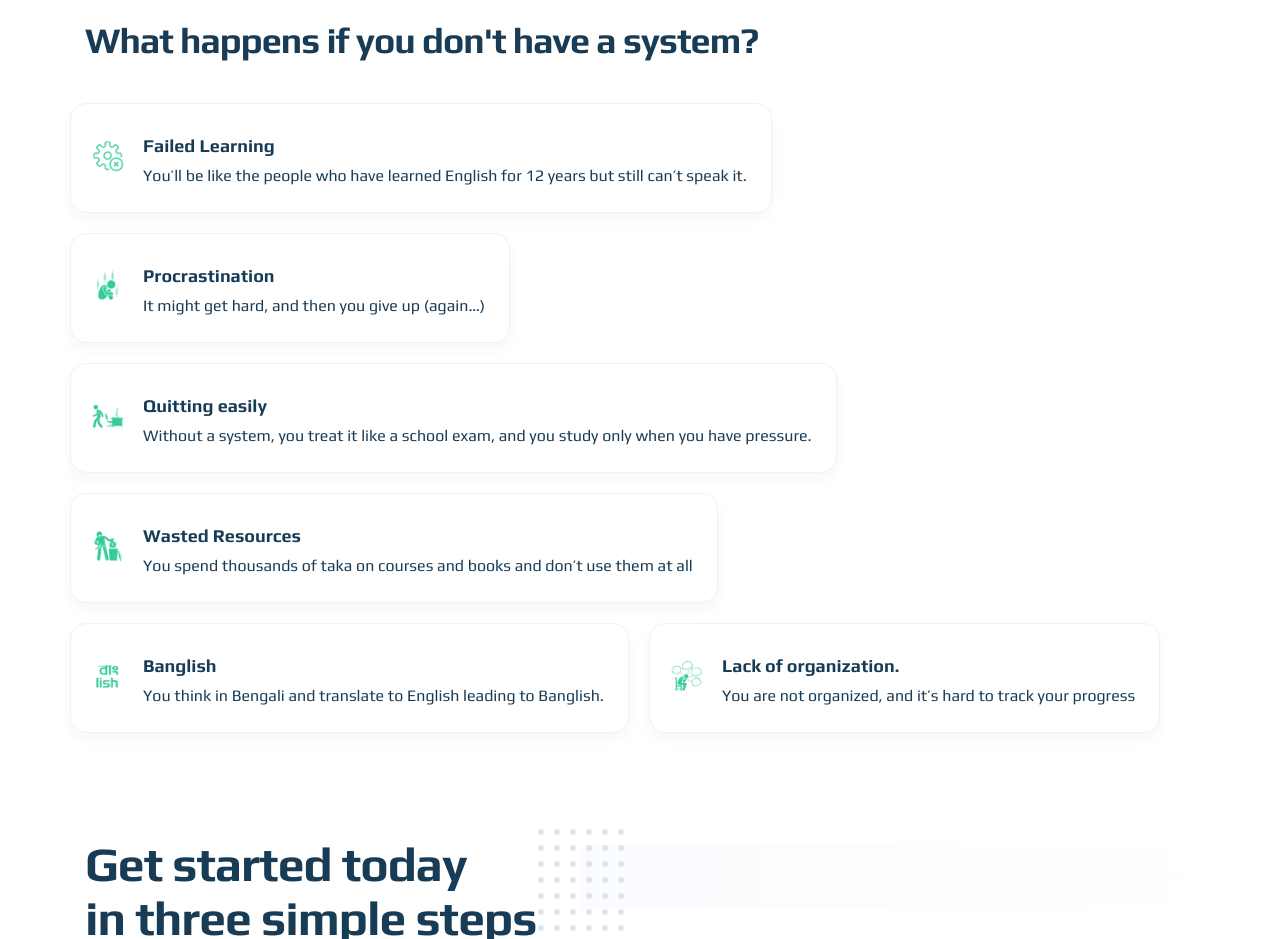
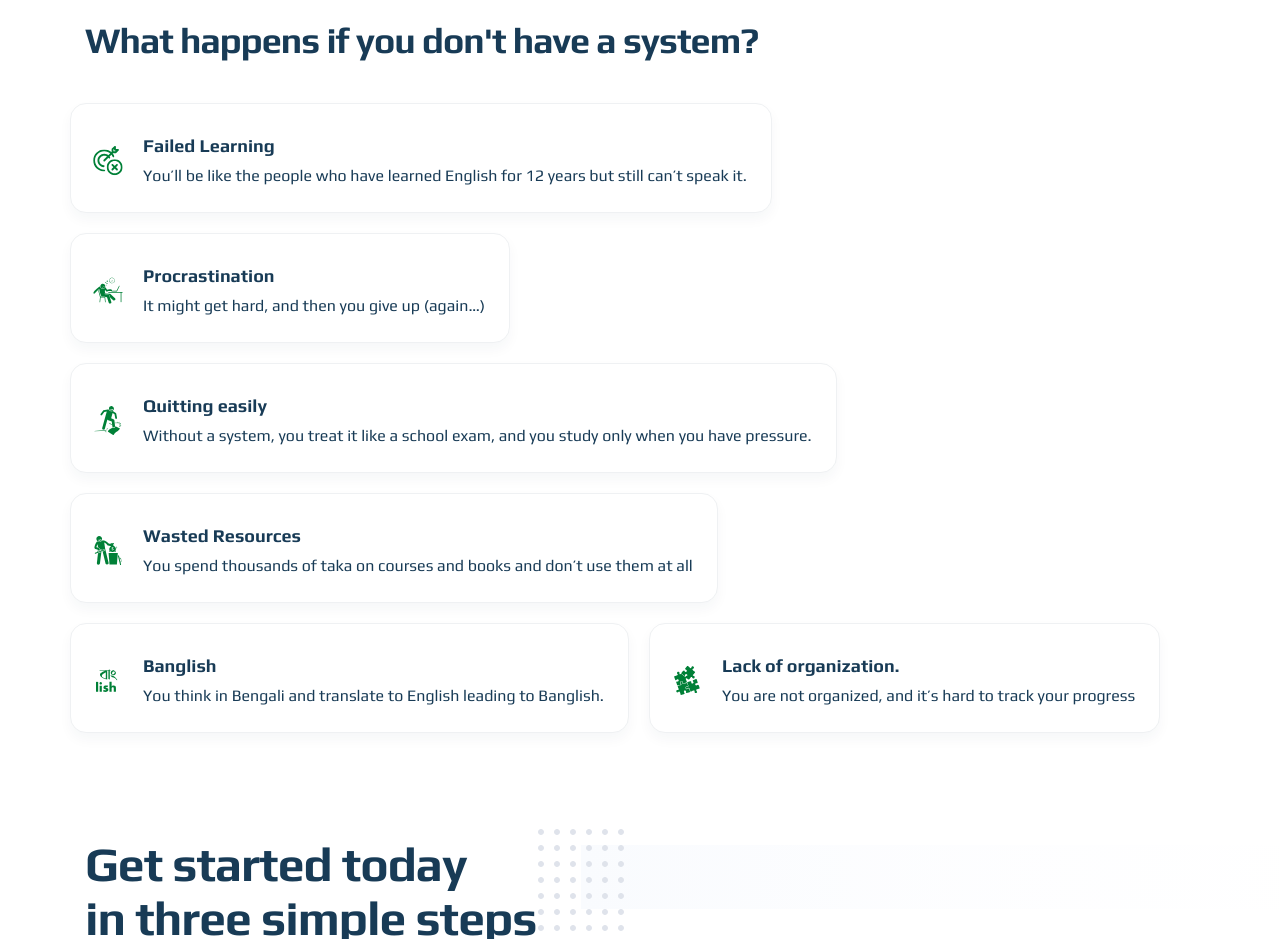
Before and after one commit to hr-sobuj/SproutSkill, a website with bundled scripts: page index.html in a window 1280 px wide. Shown: the part 900-1839 px from the top of the page. Built offline with nearby package versions, Linux system fonts and the light colour scheme; a script that the page names is missing.

Commit message:
some changes

```diff
--- a/index.html
+++ b/index.html
@@ -326,7 +326,7 @@
                     <div class="row align-items-stretch grid grid-cols-1 lg:grid-cols-3 gap-5">
                         <div class="col-span-1">
                             <div class="grid__inner">
-                                <img src="./assets/icons/1.png"
+                                <img src="./assets/icons/1.svg"
                                     alt="an icon of a laptop">
                                 <h5 class="headline-h5">
                                     Failed Learning
@@ -337,7 +337,7 @@
                         </div>
                         <div class="col-span-1">
                             <div class="grid__inner">
-                                <img src="./assets/icons/2.png"
+                                <img src="./assets/icons/2.svg"
                                     alt="an icon of a tablet">
                                 <h5 class="headline-h5">
                                     Procrastination
@@ -348,7 +348,7 @@
                         </div>
                         <div class="col-span-1">
                             <div class="grid__inner">
-                                <img src="./assets/icons/3.png"
+                                <img src="./assets/icons/3.svg"
                                     alt="an icon of a laptop">
                                 <h5 class="headline-h5">
                                     Quitting easily
@@ -359,7 +359,7 @@
                         </div>
                         <div class="col-span-1">
                             <div class="grid__inner">
-                                <img src="./assets/icons/4.png"
+                                <img src="./assets/icons/4.svg"
                                     alt="an icon of a headset">
                                 <h5 class="headline-h5">
                                     Wasted Resources
@@ -370,7 +370,7 @@
                         </div>
                         <div class="col-span-1">
                             <div class="grid__inner">
-                                <img src="./assets/icons/5.png"
+                                <img src="./assets/icons/5.svg"
                                     alt="an icon of two hands forming a heart">
                                 <h5 class="headline-h5">
                                     Banglish
@@ -382,7 +382,7 @@
                         </div>
                         <div class="col-span-1">
                             <div class="grid__inner">
-                                <img src="./assets/icons/6.png"
+                                <img src="./assets/icons/6.svg"
                                     alt="an icon of a rocket">
                                 <h5 class="headline-h5">
                                     Lack of organization.
```
Also changed, not shown: assets/icons/1.png (deleted), assets/icons/1.svg (added), assets/icons/2.png (deleted), assets/icons/2.svg (added), assets/icons/3.png (deleted), assets/icons/3.svg (added), assets/icons/4.png (deleted), assets/icons/4.svg (added), assets/icons/5.png (deleted), assets/icons/5.svg (added), assets/icons/6.png (deleted), assets/icons/6.svg (added).
